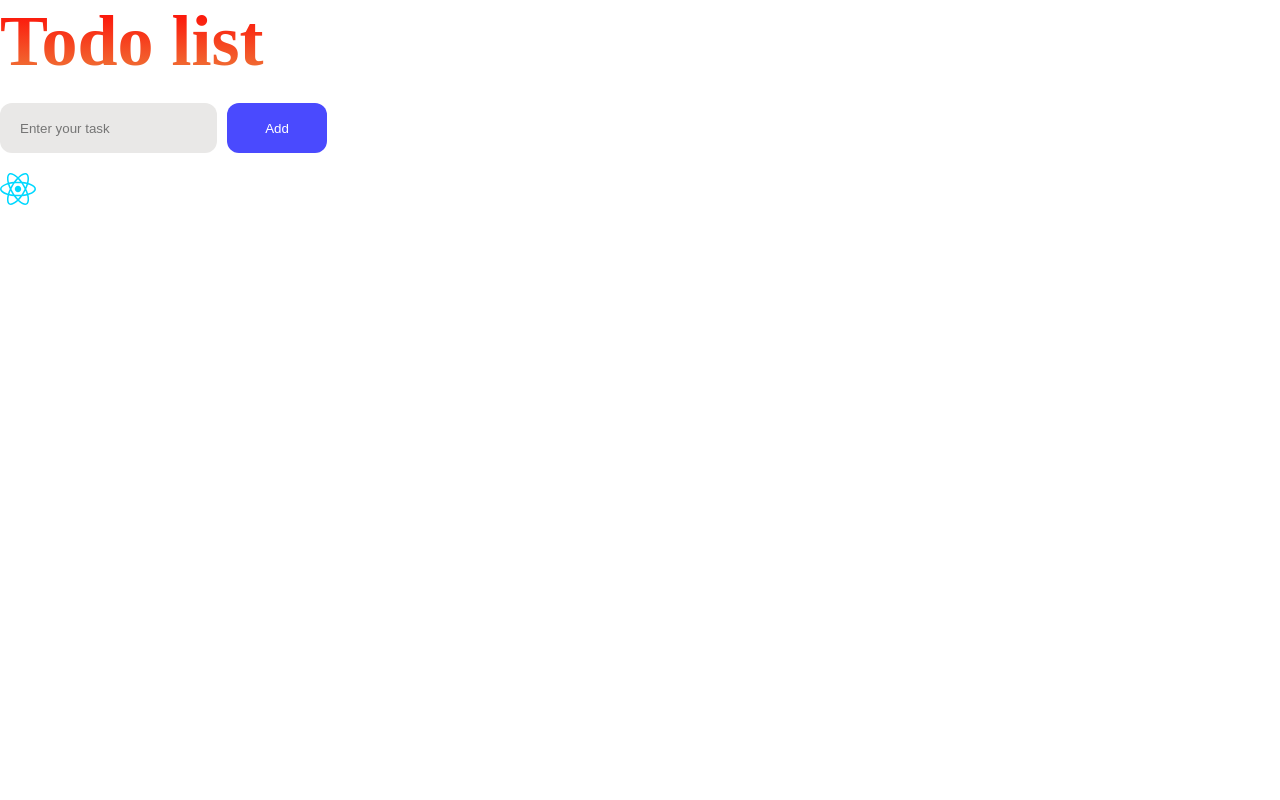
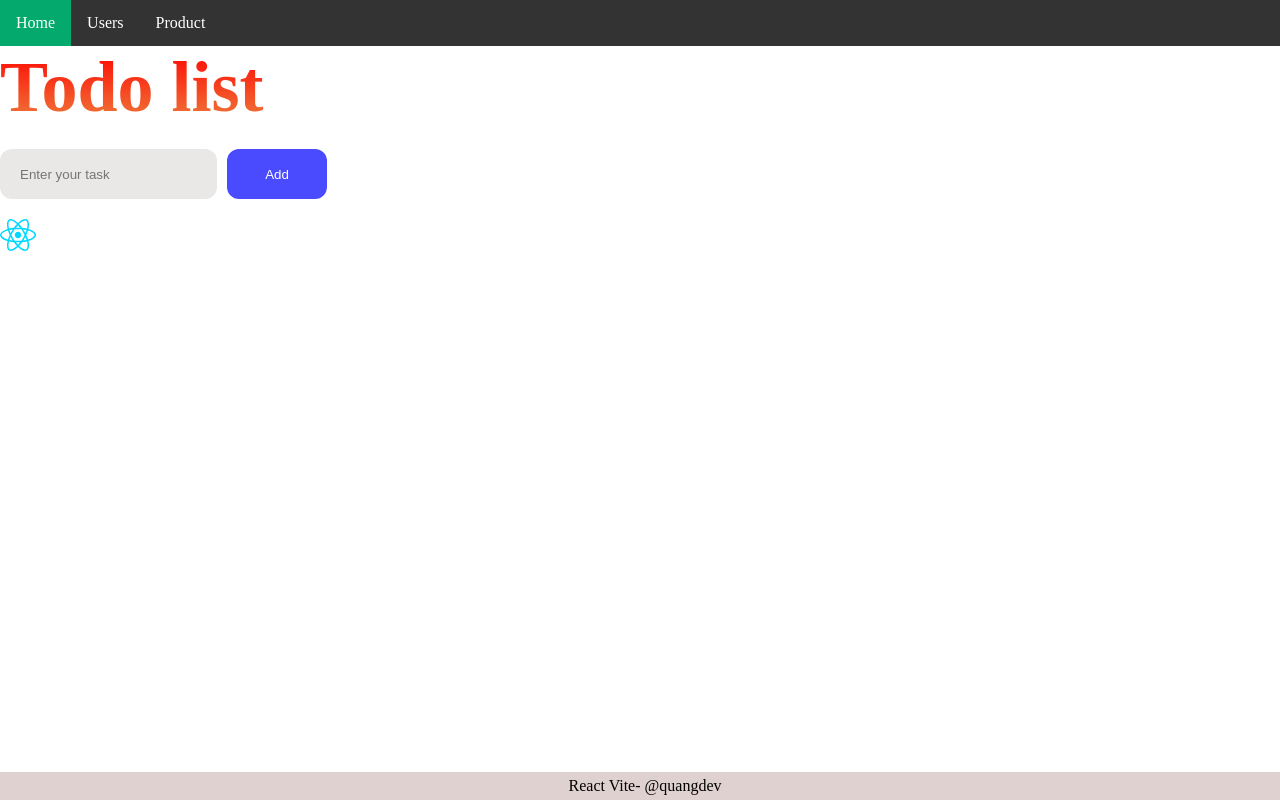
Before and after one commit to chickenDev2k/react-basic-1, a React (Vite) app: page / in a window 1280 px wide. Built offline with nearby package versions, Linux system fonts and the light colour scheme.

Commit message:
add header footer components

```diff
--- a/src/App.jsx
+++ b/src/App.jsx
@@ -3,6 +3,8 @@ import TodoNew from "./components/todo/TodoNew";
 import TodoData from "./components/todo/TodoData";
 import logo from "./assets/react.svg";
 import { useState } from "react";
+import Header from "./components/layout/header";
+import Footer from "./components/layout/footer";
 const App = () => {
     const [todos, setTodos] = useState([]);
     function getRandomArbitrary(min, max) {
@@ -22,6 +24,8 @@ const App = () => {
     };
 
     return (
+        <>
+            <Header />
             <div className="todo-container">
                 <div className="todo-title">Todo list</div>
                 <TodoNew addNewTodo={addNewTodo} />
@@ -33,6 +37,9 @@ const App = () => {
                     </div>
                 )}
             </div>
+
+            <Footer />
+        </>
     );
 };
 
--- /dev/null
+++ b/src/components/layout/footer.css
@@ -0,0 +1,9 @@
+.footer {
+    position: fixed;
+    left: 0;
+    bottom: 0;
+    width: 100%;
+    background-color: rgb(224, 209, 209);
+    text-align: center;
+    padding: 5px;
+}
--- /dev/null
+++ b/src/components/layout/footer.jsx
@@ -0,0 +1,11 @@
+import "./footer.css";
+
+const Footer = () => {
+    return (
+        <div className="footer">
+            <p>React Vite- @quangdev</p>
+        </div>
+    );
+};
+
+export default Footer;
--- /dev/null
+++ b/src/components/layout/header.css
@@ -0,0 +1,26 @@
+ul {
+    list-style-type: none;
+    margin: 0;
+    padding: 0;
+    overflow: hidden;
+    background-color: #333;
+}
+
+li {
+    float: left;
+}
+
+li a {
+    display: block;
+    color: white;
+    text-align: center;
+    padding: 14px 16px;
+    text-decoration: none;
+}
+
+li a:hover:not(.active) {
+    background-color: #111;
+}
+.active {
+    background-color: #04aa6d;
+}
--- /dev/null
+++ b/src/components/layout/header.jsx
@@ -0,0 +1,19 @@
+import "./header.css";
+const Header = () => {
+    return (
+        <ul>
+            <li>
+                <a className="active" href="/">
+                    Home
+                </a>
+            </li>
+            <li>
+                <a href="/users">Users</a>
+            </li>
+            <li>
+                <a href="/products">Product</a>
+            </li>
+        </ul>
+    );
+};
+export default Header;
```
Lines whose indentation alone changed are shown as unchanged.
